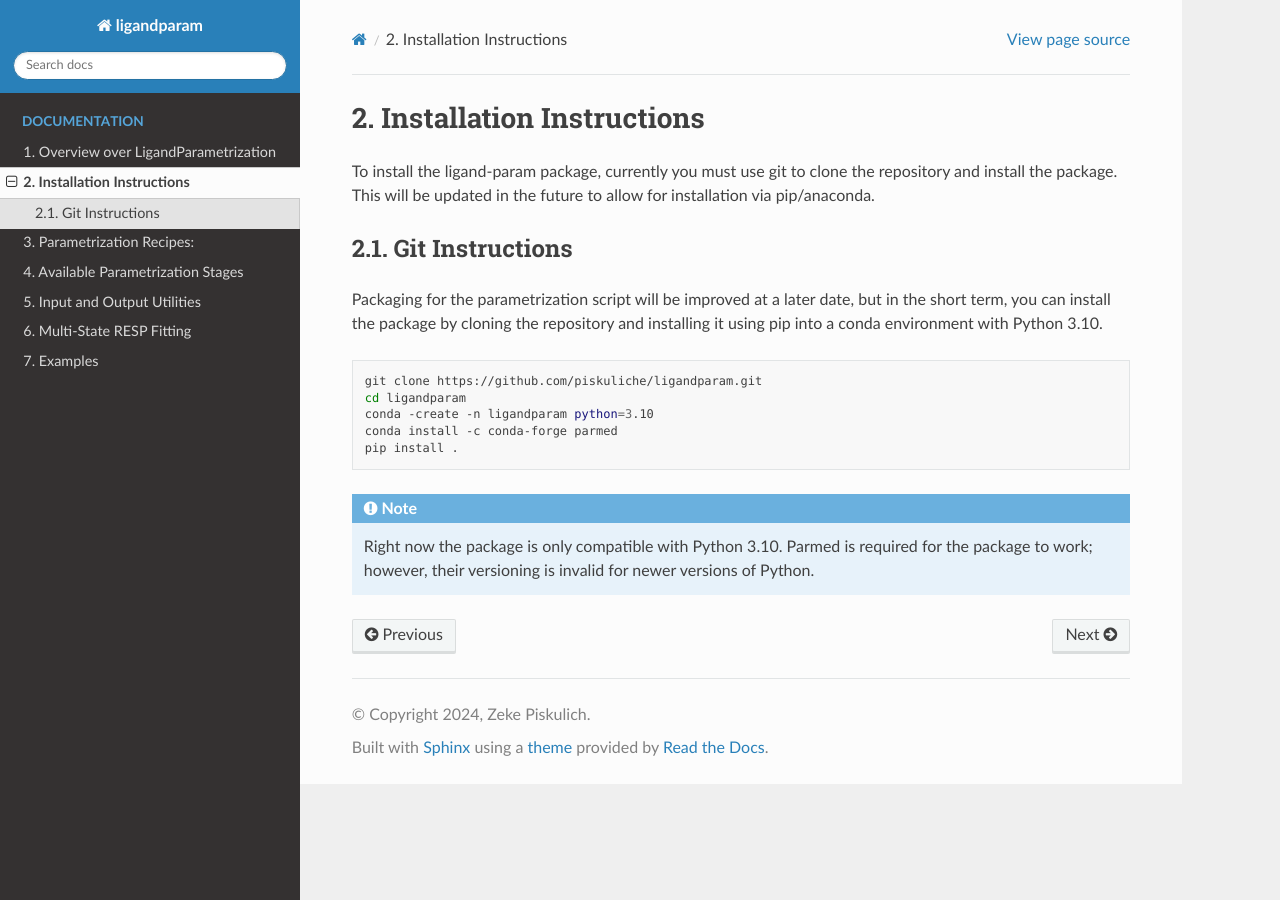
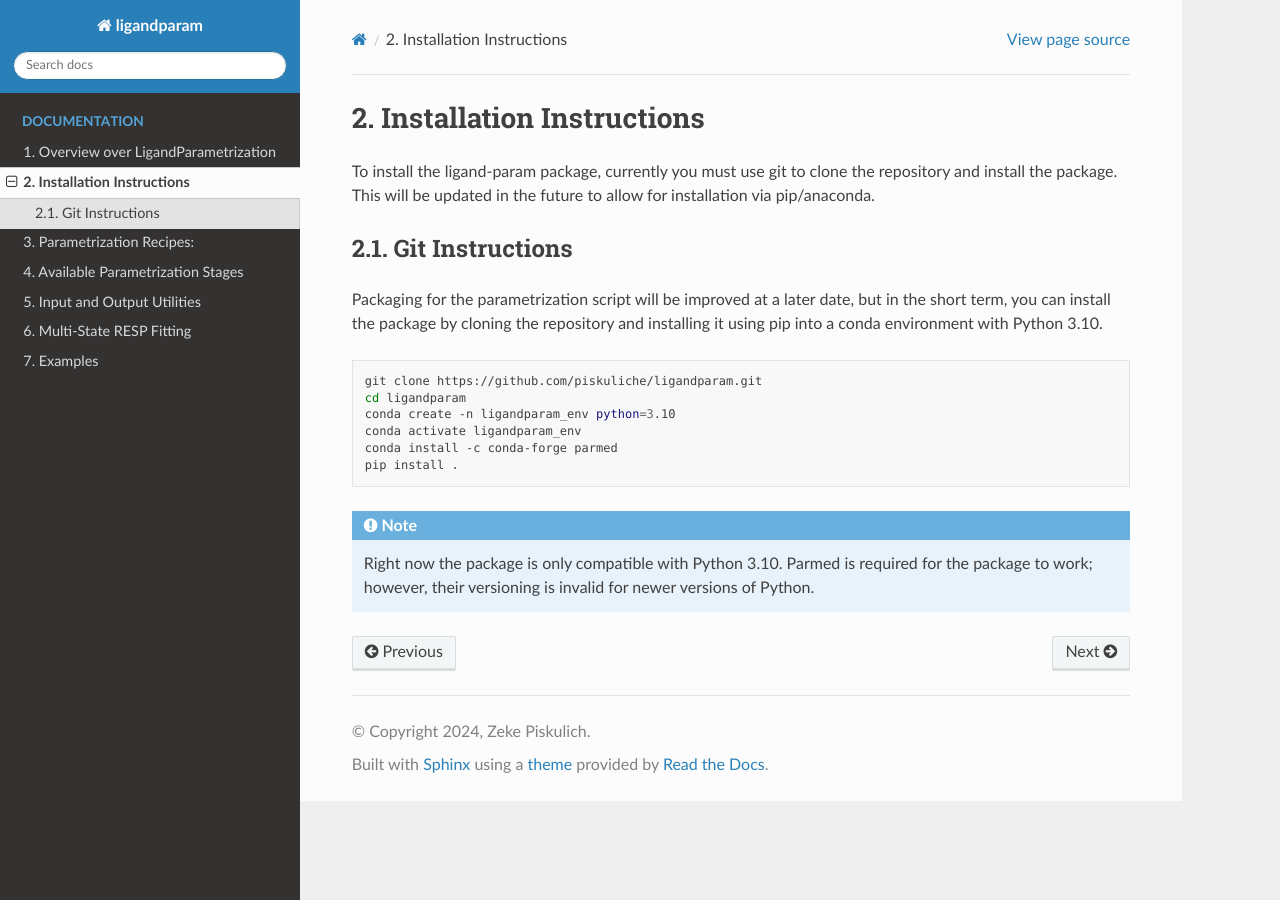
Before and after one commit to piskuliche/ligandparam, a Sphinx documentation site: the page built from docs/source/documentation_pages/installation.rst, in a window 1280 px wide. Built offline with Sphinx 7.4.7 and the Read the Docs theme 3.1.0, drawn with Linux system fonts in a browser that asks for light colours.

Commit message:
Update installation instructions for conda environment naming and activation

```diff
--- a/docs/source/documentation_pages/installation.rst
+++ b/docs/source/documentation_pages/installation.rst
@@ -14,7 +14,8 @@ you can install the package by cloning the repository and installing it using pi
 
     git clone https://github.com/piskuliche/ligandparam.git
     cd ligandparam
-    conda -create -n ligandparam python=3.10
+    conda create -n ligandparam_env python=3.10
+    conda activate ligandparam_env
     conda install -c conda-forge parmed
     pip install .
 
```
